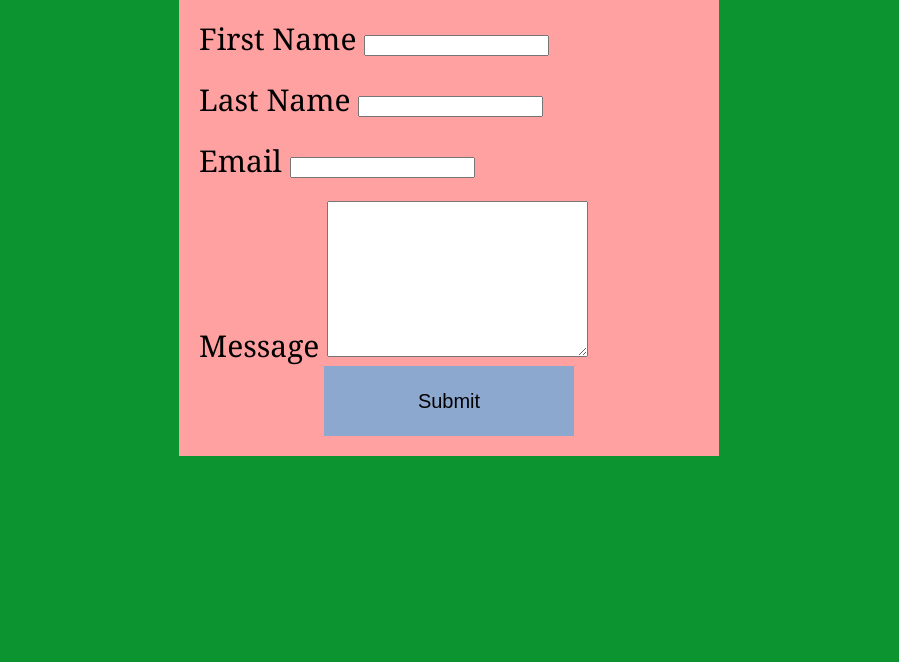
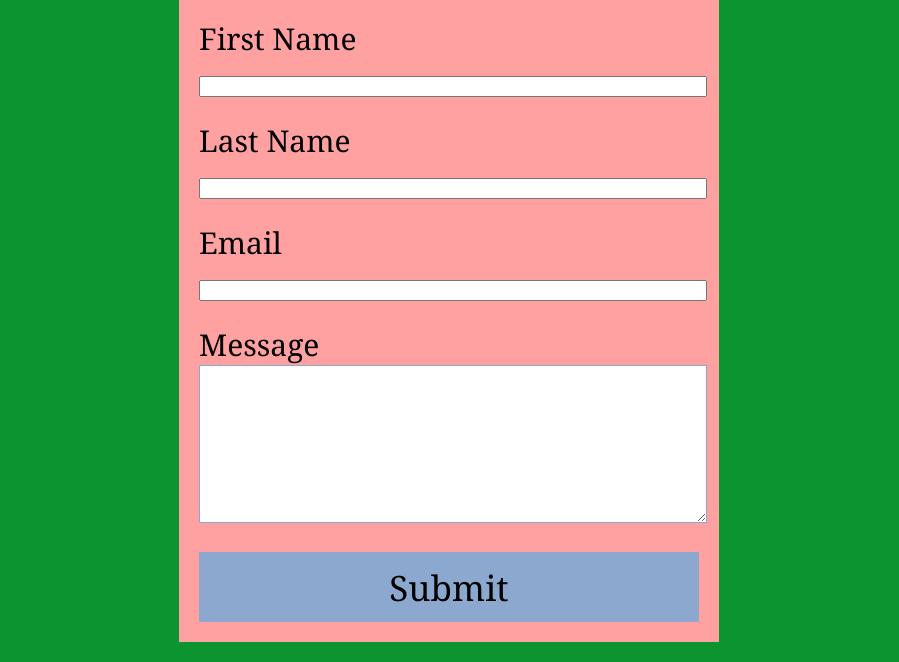
Before and after one commit to londonrosemary/phase-0-personal-website-project, a plain HTML site: page contact-me.html in a window 1280 px wide. Shown: the part 234-896 px from the top of the page, without its empty margins (191-1090 px from the left). Before the commit the page ends 800 px from the top, so only its background shows below. Drawn offline with Linux system fonts and the light colour scheme.

Commit message:
Updated buttons and contact form styling

```diff
--- a/style.css
+++ b/style.css
@@ -14,7 +14,7 @@ h1 {
     margin: 0px;
     }
 h2 {
-    font-size: 70px;
+    font-size: 60px;
     text-align: center;
     color: #FFA1A1;
     margin: 10px;
@@ -33,14 +33,17 @@ button {
     display:flex;
     justify-content:center;
     align-items:center;
-    width: 250px;
+    width: 500px;
     height:70px;
     margin: 0 auto;
-    font-size: 20px;
+    margin-top: 20px;
+    font-size: 35px;
+    font-family: Georgia, serif;
     text-align: center;
     background-color: #8CA8CF;
     color: black;
     border: none;
+    transition: .3s ease background-color;
     }
 section{
     font-family: Grorgia, serif;
@@ -54,7 +57,7 @@ section{
     justify-items: center;
 }
 .container{
-    width: 90%;
+    width: 500px;
     max-width: 500px;
     margin: 0 auto;
     background-color: #FFA1A1;
@@ -62,13 +65,27 @@ section{
     margin-bottom: 20px;
 }
 .formGroup{
+    width: 500px;
     margin-top: 20px;
     font-size: 30px;
     font-family: Georgia, serif;
 }
-.formGroup input
+.formGroup input{
+    width: 500px;
+}
 .formGroup textarea{
-    width: 100%;
-    padding: 10px;
+    width: 500px;
+    padding: 3px;
     border-color: #8CA8CF;
 }
+textarea {
+    width: 500px;
+    resize: vertical;
+}
+button[type="submit"]:hover{
+    background-color: #6B4E71;
+}
+button[type="button"]:hover{
+    font-family: Georgia, serif;
+    background-color: #6B4E71;
+}
```
